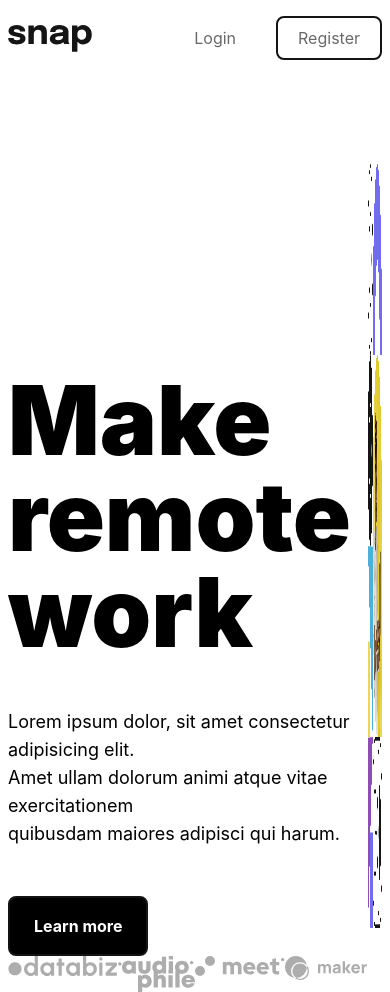
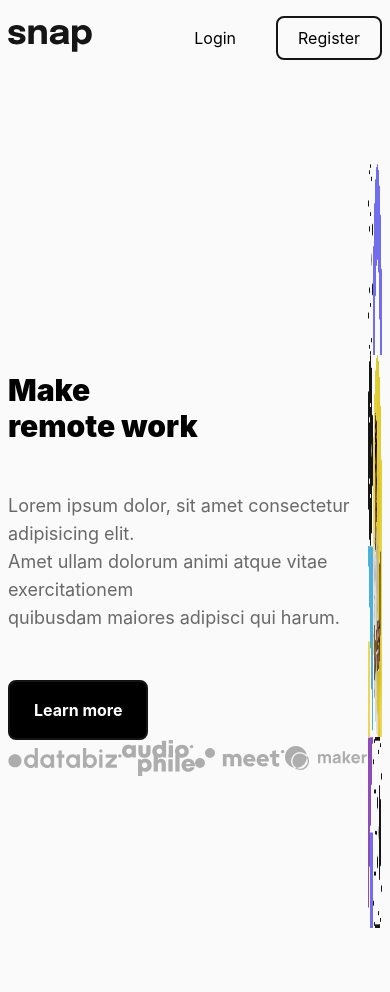
Before and after one commit to VladimirRM/Tailwind-, a React (Create React App) app: page / in a window 390 px wide. After the commit the page ends 944 px from the top, so only its background shows below. Built offline with nearby package versions, Linux system fonts and the light colour scheme.

Commit message:
mobile adaptive

```diff
--- a/src/Components/Main-section/Main-section.jsx
+++ b/src/Components/Main-section/Main-section.jsx
@@ -13,7 +13,7 @@ const MainSection = () => {
     return (
         <section className='w-full flex mt-6  h-screen justify-between'>
             <div className='relative text-left mt-12'>
-                <h1 className="text-8xl font-black mt-60 whitespace-pre-line">{`Make\n remote work`}</h1>
+                <h1 className="text-3xl xl:text-8xl font-black mt-60 whitespace-pre-line">{`Make\n remote work`}</h1>
                 <p className='text-medium-gray text-lg my-12 whitespace-pre-line'>
                     {`Lorem ipsum dolor, sit amet consectetur adipisicing elit.\n Amet ullam dolorum animi atque vitae exercitationem\n quibusdam maiores adipisci qui harum.`}
                 </p>
--- a/src/index.css
+++ b/src/index.css
@@ -2,32 +2,40 @@
 @tailwind components;
 @tailwind utilities;
 
-
 @font-face {
-  font-family: Epilogue-Regular;
-  src: local(Epilogue-Regular),url(./fonts/Epilogue-Regular.ttf) format('truetype');
+  font-family: "Epilogue";
+  src: local("Epilogue"),
+   url("./fonts/Epilogue-Regular.ttf") format("truetype");
 }
 
-*{
+* {
   margin: 0;
   padding: 0;
   box-sizing: border-box;
 }
+
 body {
   margin: 0;
-  font-family:'Epilogue', -apple-system, BlinkMacSystemFont, 'Segoe UI', 'Roboto', 'Oxygen',
+  font-family: -apple-system, BlinkMacSystemFont, 'Epilogue','Segoe UI', 'Roboto', 'Oxygen',
     'Ubuntu', 'Cantarell', 'Fira Sans', 'Droid Sans', 'Helvetica Neue',
     sans-serif;
   -webkit-font-smoothing: antialiased;
   -moz-osx-font-smoothing: grayscale;
-  background-color: alicebluehsl(0,0%,98%);
+  background-color: hsl(0, 0%, 98%);
 }
 
 code {
   font-family: source-code-pro, Menlo, Monaco, Consolas, 'Courier New',
     monospace;
 }
-svg{
+
+svg {
   display: flex;
-  align-items: center;
+  align-self: center;
 }
+
+@layer base {
+  .mobile-menu-items {
+    @apply flex flex-col space-y-5 p-2;
+  }
+}
--- a/tailwind.config.js
+++ b/tailwind.config.js
@@ -1,18 +1,20 @@
 /** @type {import('tailwindcss').Config} */
 module.exports = {
-  content: ["./src/**/*.{js,jsx,ts,tsx}"],
+  content: [
+    "./src/**/*.{js,jsx,ts,tsx}",
+  ],
   theme: {
     screens: {
-      xl: "1440px",
-      md: "1024px",
+      xl:'1440px',
+      md: '1024px'
     },
     extend: {
       colors: {
-        "almost-white": "hsl(0,0%,98%)",
-        "medium-grey": "hsl(0,0%,41%)",
-        "almost-black": "hsl(0,0%,8%)",
+        'almost-white': 'hsl(0, 0%, 98%)',
+        'medium-gray': 'hsl(0, 0%, 41%)',
+        'almost-black': 'hsl(0, 0%, 8%)',
       },
     },
   },
   plugins: [],
-};
+}
```
